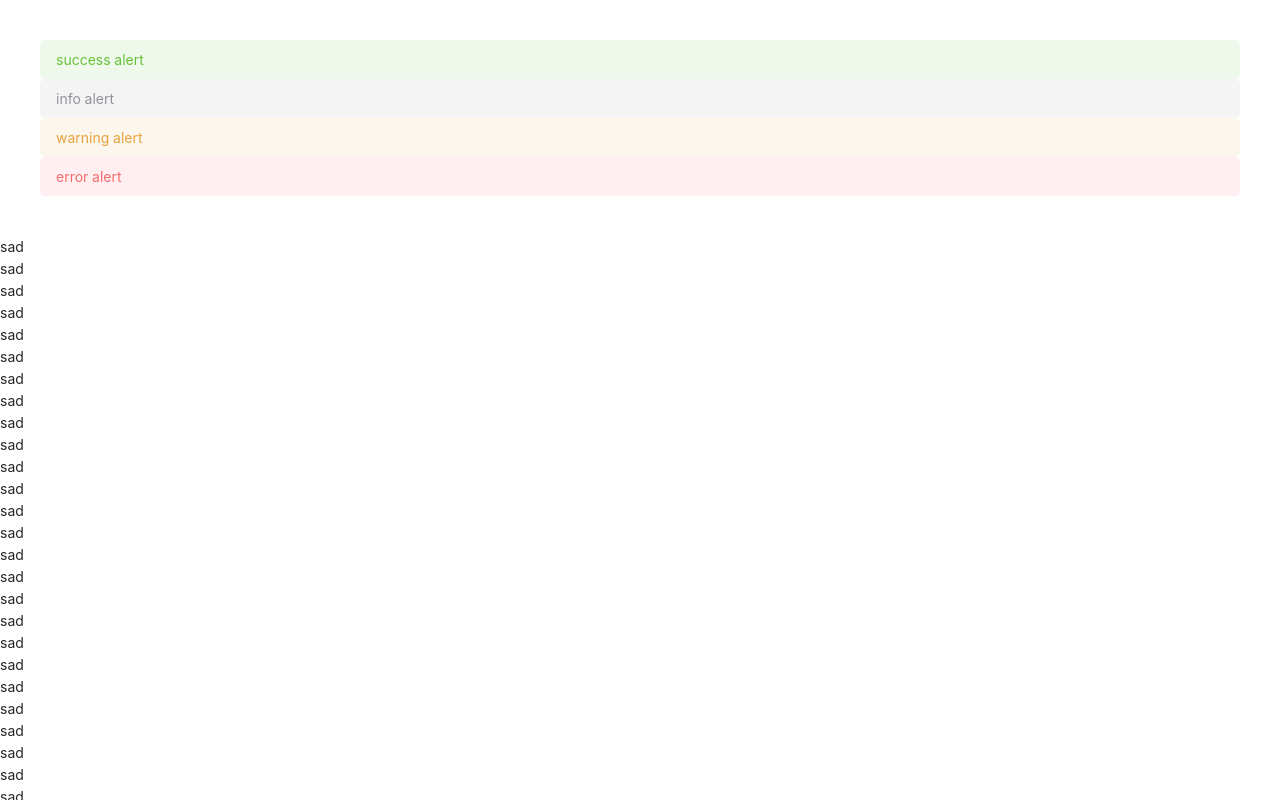
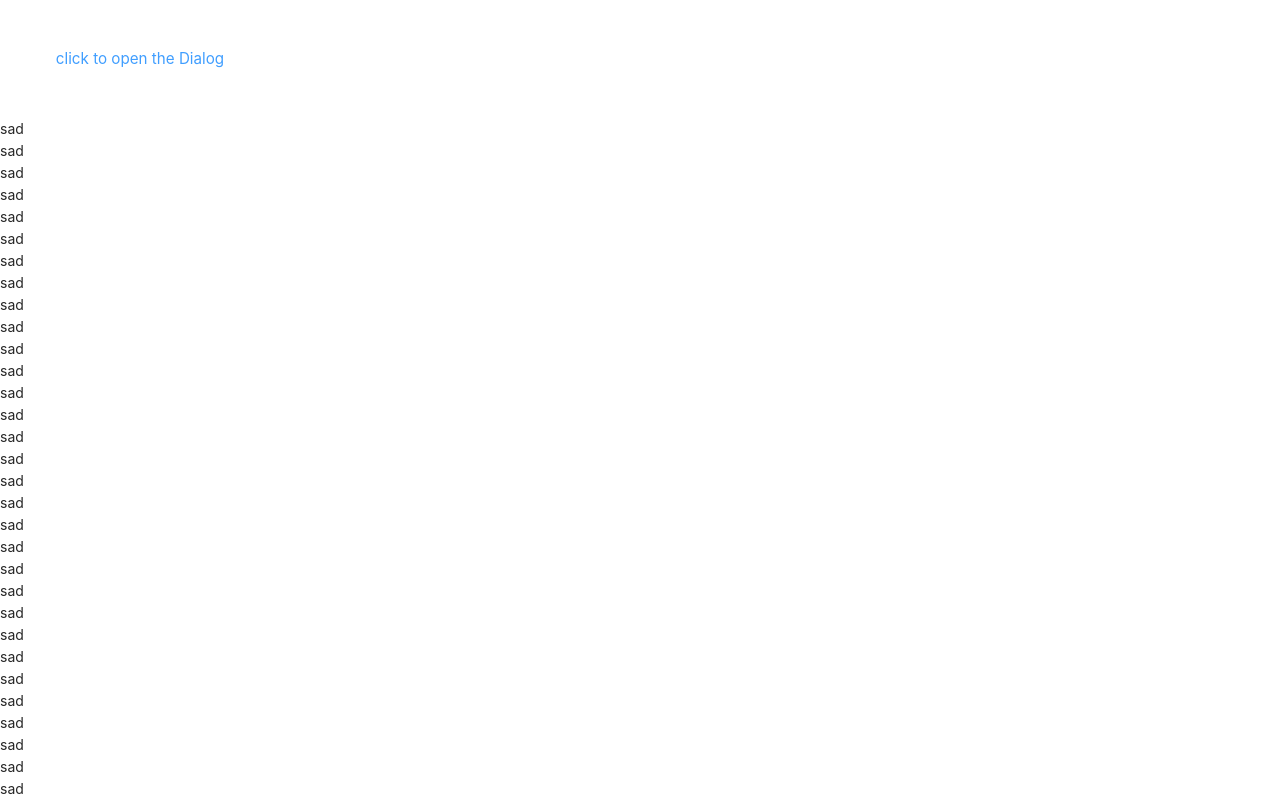
Before and after one commit to lzt-T/carpediemUi, a Vue app: page / in a window 1280 px wide. Shown: the top 800 px of the page. Built offline with nearby package versions, Linux system fonts and the light colour scheme; a web font is replaced by a local one.

Commit message:
fix: 修复bug

```diff
--- a/examples/App.vue
+++ b/examples/App.vue
@@ -1,9 +1,9 @@
 <template>
   <div class="su">
-    <cd-alert title="success alert" type="success"></cd-alert>
-    <cd-alert title="info alert" type="info"></cd-alert>
-    <cd-alert title="warning alert" type="warning"></cd-alert>
-    <cd-alert title="error alert" type="error"></cd-alert>
+    <cd-button text color="#409eFF" @click="changeIsDrawer(true)" :width="200"
+      >click to open the Dialog</cd-button
+    >
+    <cd-drawer v-model="isDrawer" title="I am the title"></cd-drawer>
   </div>
   <div v-for="data in 50" :key="data">sad</div>
 
@@ -18,24 +18,16 @@ export default {
   name: "App",
   setup() {
     //   测试的数据
-    let options = ref([
-      {
-        value: "homepage",
-        to: "/",
-      },
-      {
-        value: "button",
-        to: "/button",
-      },
-      {
-        value: "asd",
-      },
-    ]);
+    let isDrawer = ref<boolean>(false);
+    const changeIsDrawer = (data: boolean) => {
+      isDrawer.value = data;
+    };
     const format = (percentage: number) =>
       percentage === 100 ? "Full" : `${percentage}%`;
     return {
-      options,
+      changeIsDrawer,
       format,
+      isDrawer,
     };
   },
 };
--- a/package.json
+++ b/package.json
@@ -1,6 +1,6 @@
 {
   "name": "carpediem-ui",
-  "version": "0.0.42",
+  "version": "0.0.44",
   "private": false,
   "description": "基于vue3前端组件库",
   "main": "lib/index.umd.min.js",
--- a/packages/dialog/src/dialog.vue
+++ b/packages/dialog/src/dialog.vue
@@ -109,6 +109,7 @@ export default defineComponent({
 <style scoped>
 .cd-dialog-frame {
   position: fixed;
+  z-index: 1;
   width: 100vw;
   height: 100vh;
   top: 0;
--- a/packages/drawer/src/drawer.vue
+++ b/packages/drawer/src/drawer.vue
@@ -70,6 +70,10 @@ export default defineComponent({
     },
     title: {
       type: String,
+    },
+    zIndex: {
+      type: Number,
+      default: 1,
     },
   },
   setup(props, context) {
@@ -159,6 +163,7 @@ export default defineComponent({
 <style scoped>
 .cd-drawer-frame {
   position: fixed;
+  z-index: v-bind(zIndex);
   top: 0;
   left: 0;
   height: 100vh;
```
